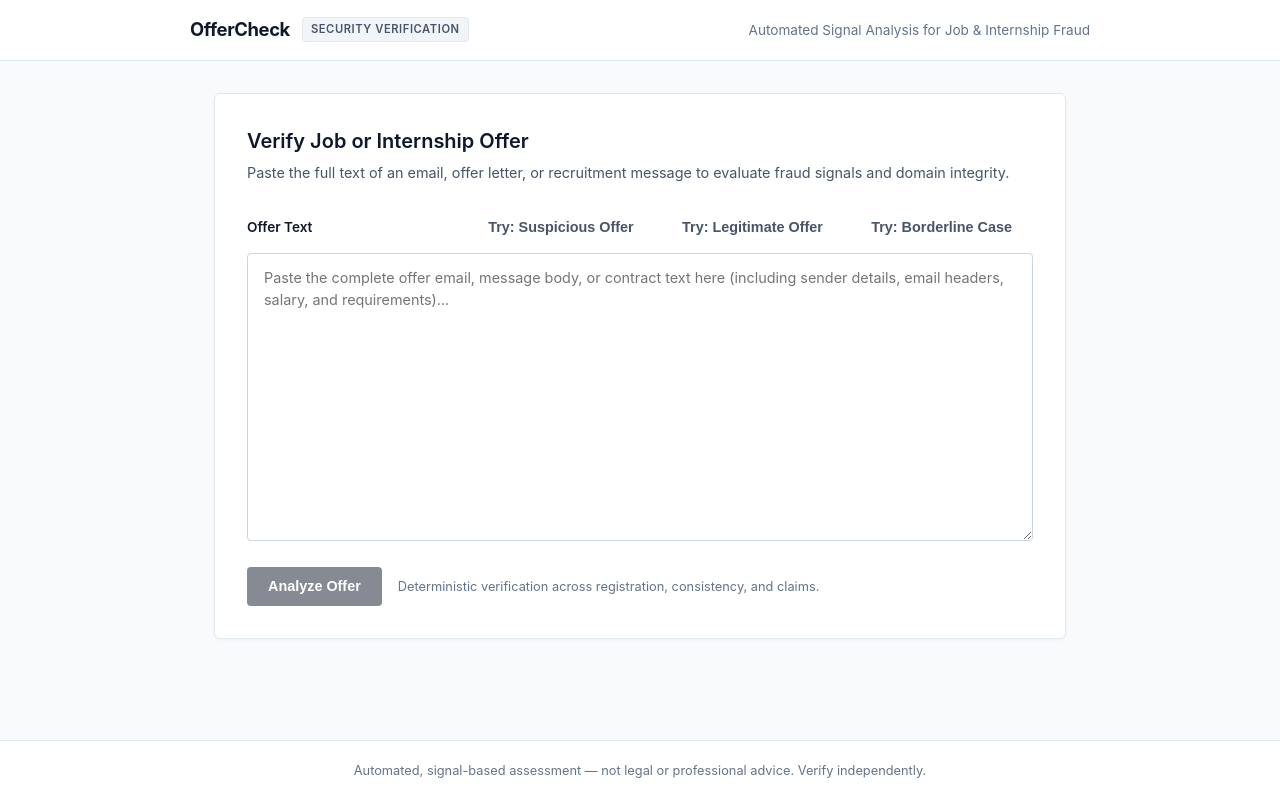
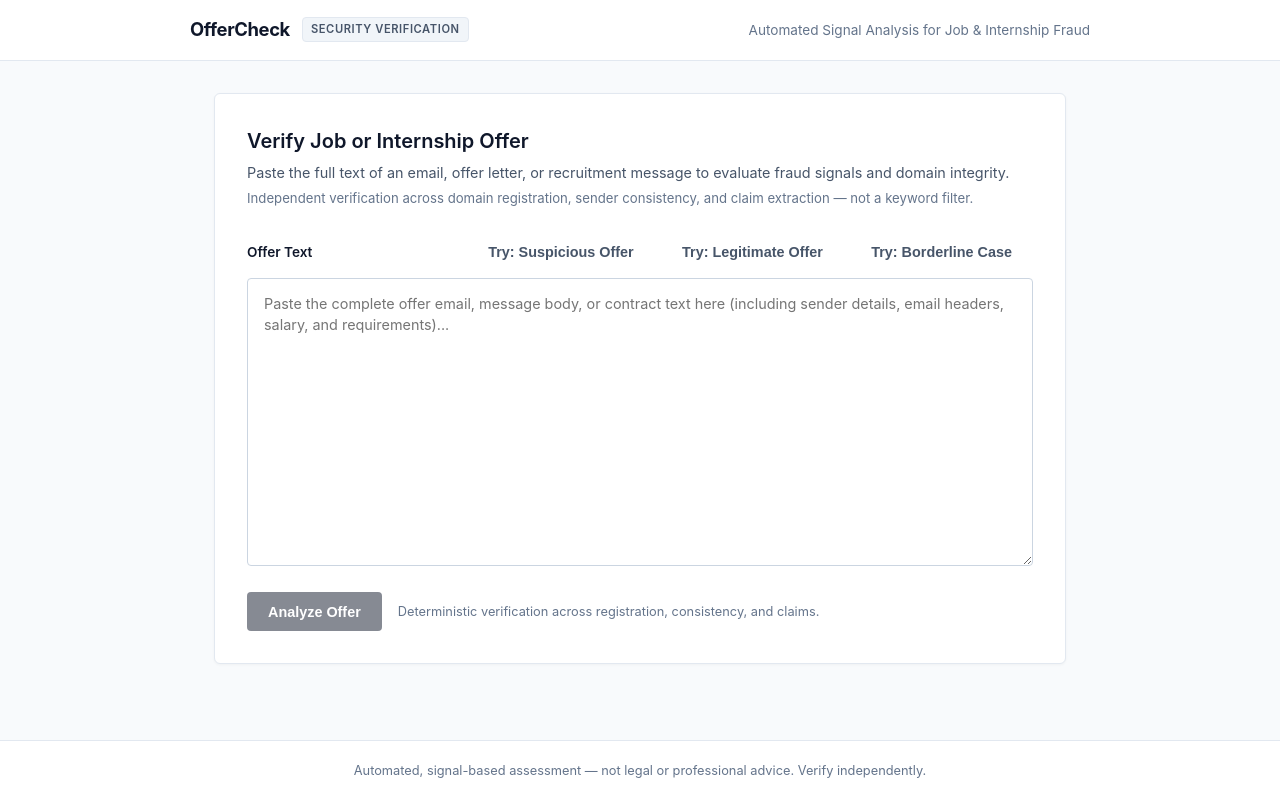
Before and after one commit to KarmveerSingh18/OfferCheck, a React app in the folder frontend/: page / in a window 1280 px wide. Built offline with nearby package versions, Linux system fonts and the light colour scheme; the HTML template or start-up script is replaced by a standard one.

Commit message:
docs: add differentiation statement to landing copy

```diff
--- a/frontend/src/components/InputPanel.jsx
+++ b/frontend/src/components/InputPanel.jsx
@@ -83,6 +83,9 @@
         <h2 className="panel-title">Verify Job or Internship Offer</h2>
         <p className="panel-subtitle">
           Paste the full text of an email, offer letter, or recruitment message to evaluate fraud signals and domain integrity.
+        </p>
+        <p className="panel-differentiator">
+          Independent verification across domain registration, sender consistency, and claim extraction — not a keyword filter.
         </p>
       </div>
 
--- a/frontend/src/index.css
+++ b/frontend/src/index.css
@@ -140,6 +140,12 @@
 .panel-subtitle {
   font-size: 0.9rem;
   color: var(--text-secondary);
+}
+
+.panel-differentiator {
+  font-size: 0.825rem;
+  color: var(--text-muted);
+  margin-top: 0.35rem;
 }
 
 .form-group {
```
